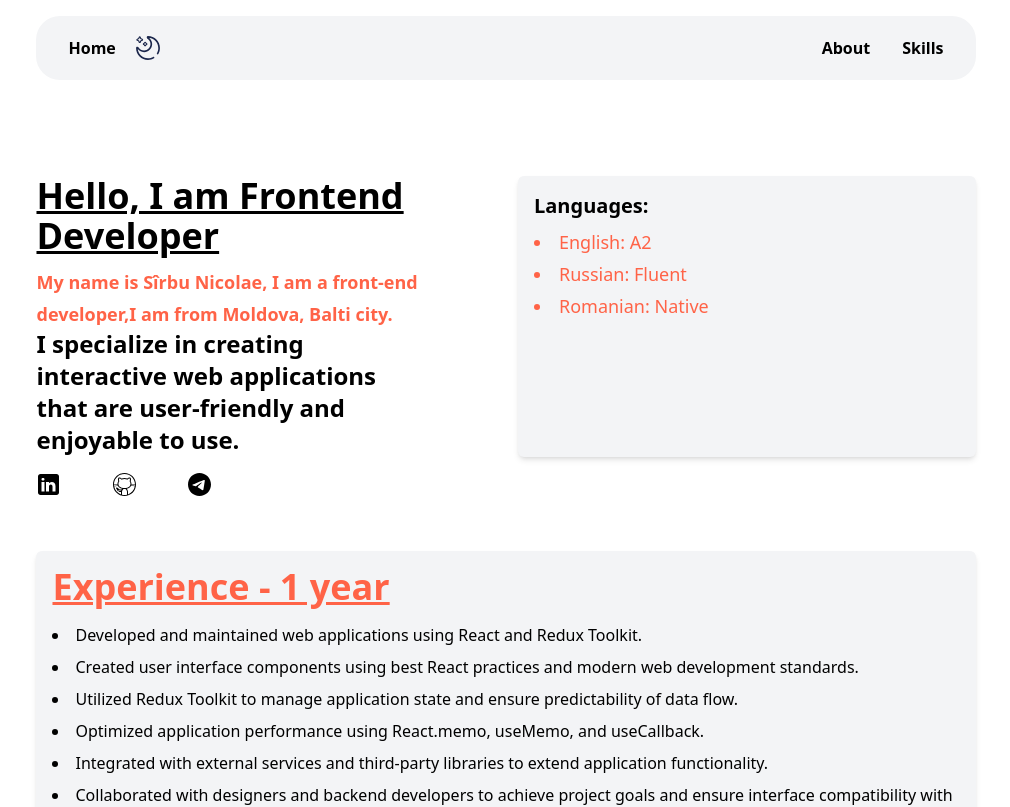
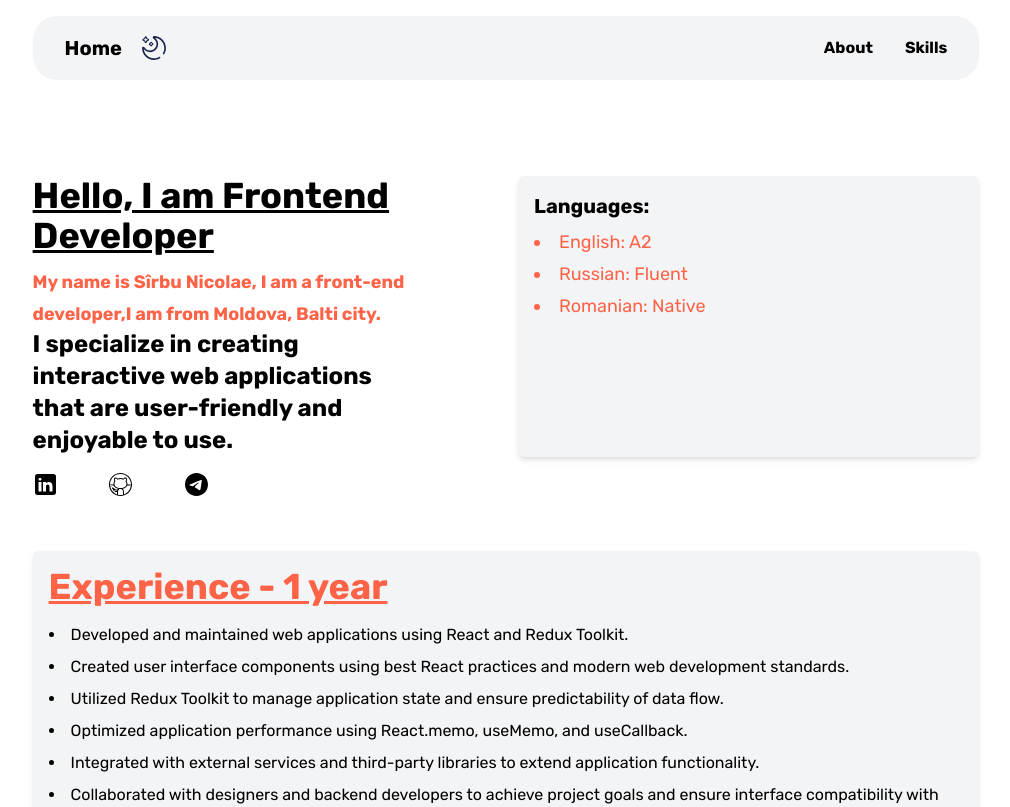
Before and after one commit to Light053/Portfolio, a Next.js app: page / in a window 1280 px wide. Shown: the top 807 px of the page, without its empty margins (134-1144 px from the left). Built offline with nearby package versions, Linux system fonts and the light colour scheme.

Commit message:
font changed and optimized for SEO

```diff
--- a/app/(pages)/about/page.tsx
+++ b/app/(pages)/about/page.tsx
@@ -3,6 +3,7 @@ import { dataArray } from './dataArray';
 
 export const metadata = {
   title: 'Portfolio | About',
+  description: 'About me',
 };
 
 export default function About() {
--- a/app/(pages)/skills/page.tsx
+++ b/app/(pages)/skills/page.tsx
@@ -3,6 +3,7 @@ import { skills } from './dataArray';
 
 export const metadata = {
   title: 'Portfolio | Skills',
+  description: 'My skills',
 };
 
 export default function Skills() {
--- a/app/layout.tsx
+++ b/app/layout.tsx
@@ -1,15 +1,15 @@
 import type { Metadata } from 'next';
-import { Inter } from 'next/font/google';
 import './globals.css';
+import { Rubik } from 'next/font/google';
 import { Header } from '@/components/Header/Header';
 import { Footer } from '@/components/Footer/Footer';
 import { ThemeProvider } from 'next-themes';
-import ThemeSwitch from '@/helpers/themeSwitcher/ThemeSwitcher';
 
-const inter = Inter({ subsets: ['latin'] });
+const rubik = Rubik({ subsets: ['latin'], weight: ['400', '500', '700'] });
 
 export const metadata: Metadata = {
   title: 'Portfolio',
+  description: 'My portfolio',
 };
 
 export default function RootLayout({
@@ -18,8 +18,8 @@ export default function RootLayout({
   children: React.ReactNode;
 }>) {
   return (
-    <html suppressHydrationWarning>
-      <body>
+    <html suppressHydrationWarning lang="en" className={rubik.className}>
+      <body className={rubik.className}>
         <ThemeProvider attribute="class">
           <div className="grid-layout">
             <header className="p-4 grid-header header">
--- a/app/page.tsx
+++ b/app/page.tsx
@@ -4,6 +4,7 @@ import { Experience } from '@/components/Experinece/Experience';
 
 export const metadata = {
   title: 'Portfolio | Home',
+  description: 'Home',
 };
 
 export default function Home() {
--- a/components/Header/Header.tsx
+++ b/components/Header/Header.tsx
@@ -20,7 +20,7 @@ export const Header = () => {
 
   return (
     <div className="w-full flex items-center justify-between rounded-3xl overflow-hidden p-4 bg-gray-100 dark:bg-gray-800">
-      <div className="flex items-center">
+      <div className="flex items-center text-xl">
         <Link href={'/'} passHref>
           <span className="font-bold px-4 py-2">Home</span>
         </Link>
--- a/tailwind.config.ts
+++ b/tailwind.config.ts
@@ -9,6 +9,9 @@ const config: Config = {
   darkMode: 'class',
   theme: {
     extend: {
+      fontFamily: {
+        ['rubik']: ['Rubik', 'sans-serif'],
+      },
       backgroundImage: {
         'gradient-radial': 'radial-gradient(var(--tw-gradient-stops))',
         'gradient-conic':
```
